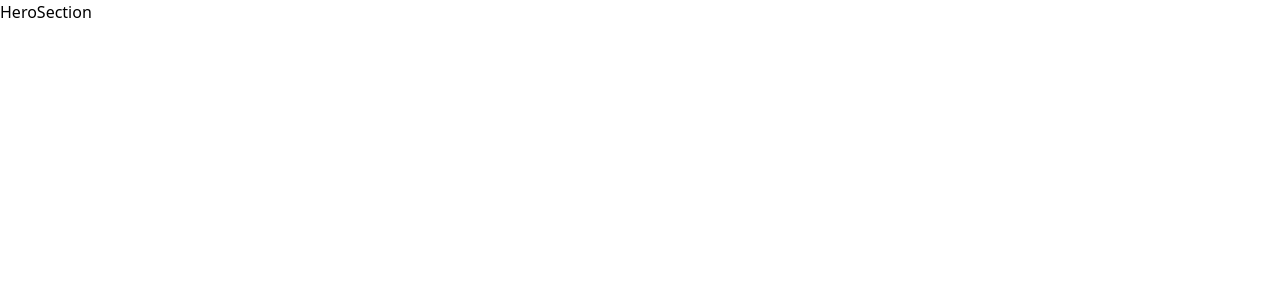
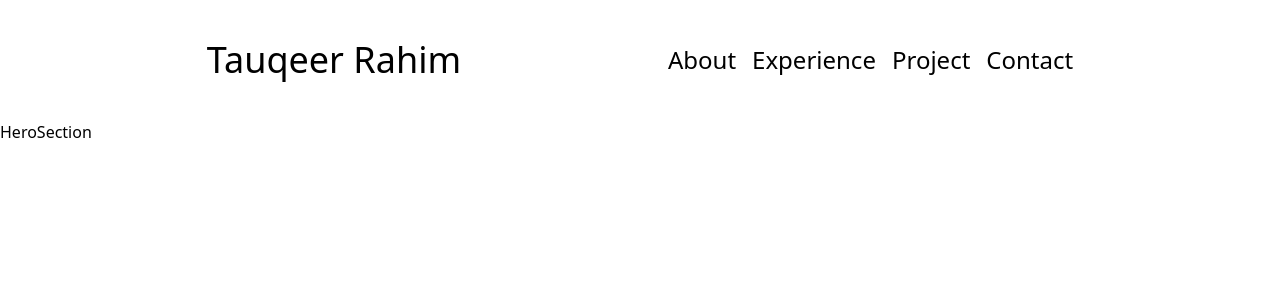
Before and after one commit to tauqeer-rahim03/FUTURE_FS_01, a React (Vite) app: page / in a window 1280 px wide. Shown: the top 300 px of the page. Built offline with nearby package versions, Linux system fonts and the light colour scheme.

Commit message:
Add Navbar component and integrate it into the App component

```diff
--- a/src/App.jsx
+++ b/src/App.jsx
@@ -1,9 +1,11 @@
 import React from "react";
 import HeroSection from "./components/HeroSection";
+import Navbar from "./components/Navbar";
 
 const App = () => {
     return (
         <>
+            <Navbar />
             <HeroSection />
         </>
     );
--- /dev/null
+++ b/src/components/Navbar.jsx
@@ -0,0 +1,17 @@
+import React from "react";
+
+const Navbar = () => {
+    return (
+        <div className="py-10 flex justify-evenly items-center">
+            <div className="text-4xl">Tauqeer Rahim</div>
+            <div className="flex items-center content-stretch gap-4 text-2xl">
+                <a href="#about">About</a>
+                <a href="#experience">Experience</a>
+                <a href="#project">Project</a>
+                <a href="#contact">Contact</a>
+            </div>
+        </div>
+    );
+};
+
+export default Navbar;
```
